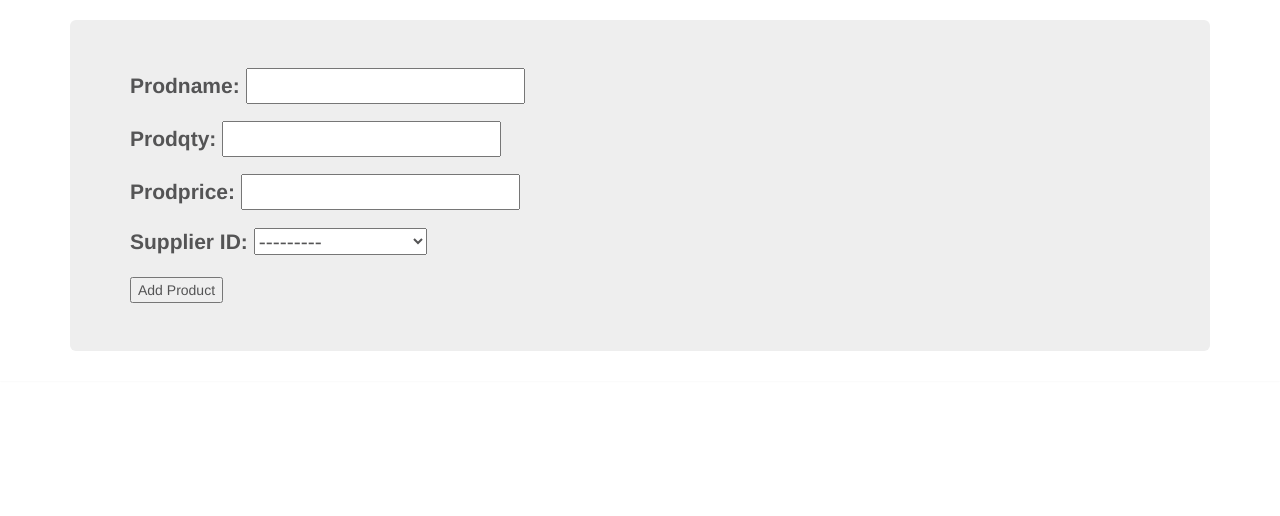
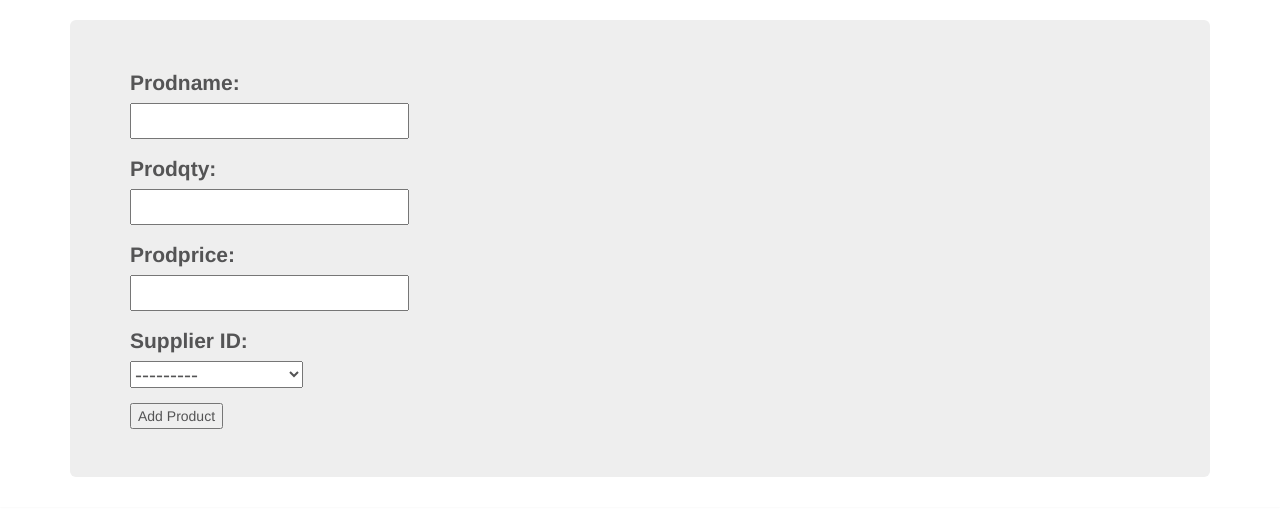
Before and after one commit to RusselHarveyMercadoIV/StockInventory_room2, a Django app: template StockInventory/template/products/products.html in a window 1280 px wide. Shown: the part 50-566 px from the top of the page. Run offline with Django 4.2, Linux system fonts and the light colour scheme; the template is opened without the code that fills it: values that come from a table or form of the project are taken from there, others are empty; tables that the repository leaves empty hold one stand-in row (values such as "Sample post"); some libraries are stand-ins or nearby versions.

Commit message:
forms_formatted1.1

```diff
--- a/StockInventory/static/css/styles.css
+++ b/StockInventory/static/css/styles.css
@@ -51,7 +51,7 @@ h4{
     background-color: #fff7ed;
 }
 
-.forms p{
+.forms *{
     display: block;
 }
 
```
